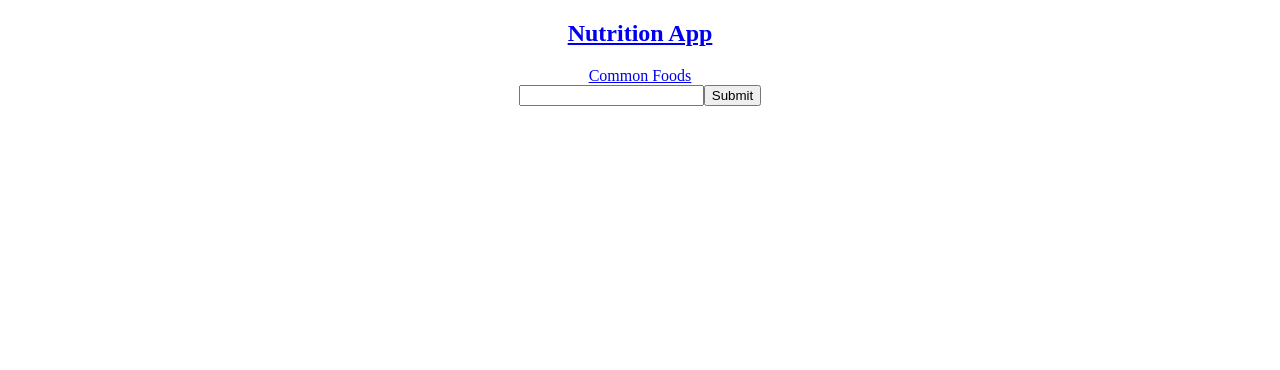
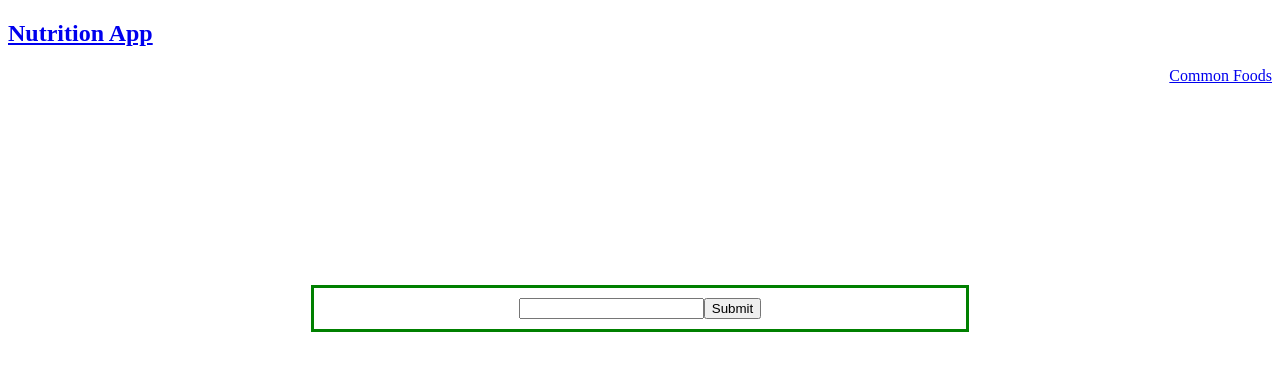
Before and after one commit to ashtin23/Nutrition, a React (Create React App) app in the folder nutrition-app/: page / in a window 1280 px wide. Shown: the top 370 px of the page. Built offline with nearby package versions, Linux system fonts and the light colour scheme.

Commit message:
new components added

```diff
--- a/nutrition-app/src/components/App/App.js
+++ b/nutrition-app/src/components/App/App.js
@@ -1,20 +1,21 @@
-import React from 'react';
+import React, { Component } from "react";
+import Nav from "../Nav/Nav";
+import Home from "../Home/Home";
 import './App.css';
-import Nav from "../Nav/Nav";
 
 
-function App() {
+class App extends Component {
+
+  render() {
   return (
     <div className="App">
       <Nav />
       <div className="body">
-        <form>
-          <input type="text"></input>
-          <button type="submit">Submit</button>
-        </form>
+        <Home />
       </div>
     </div>
   );
 }
+}
 
 export default App;
--- /dev/null
+++ b/nutrition-app/src/components/Home/Home.css
@@ -0,0 +1,6 @@
+.search {
+    margin: 200px auto ;
+    width: 50%;
+    border: 3px solid green;
+    padding: 10px;
+  }
--- /dev/null
+++ b/nutrition-app/src/components/Home/Home.js
@@ -0,0 +1,19 @@
+import React, { Component } from "react";
+import "./Home.css";
+
+class Home extends Component {
+  render() {
+    console.log(this.props);
+
+    return (
+      <div>
+        <form className="search">
+          <input type="text"></input>
+          <button type="submit">Submit</button>
+        </form>
+      </div>
+    );
+  }
+}
+
+export default Home;
--- a/nutrition-app/src/components/Nav/Nav.css
+++ b/nutrition-app/src/components/Nav/Nav.css
@@ -0,0 +1,6 @@
+.right {
+    text-align: right
+}
+.left {
+    text-align: left
+}
--- a/nutrition-app/src/components/Nav/Nav.js
+++ b/nutrition-app/src/components/Nav/Nav.js
@@ -4,22 +4,19 @@ import "./Nav.css";
 
 class Nav extends Component {
   render() {
-        let navBarItems = [
-            <Link to='/foods' className="item" jey={1}>
-                Common Foods
-            </Link>
-        ];
-        return(
+    return (
       <div>
         <nav>
-                    <div className='nav'>
+          <div className="nav">
             <div className="left">
-                            <Link className='link' to='/'>
+              <Link className="link" to="/">
                 <h1>Nutrition App</h1>
               </Link>
             </div>
             <div className="right">
-                            {navBarItems}
+              <Link to="/foods" className="item" key={1}>
+                Common Foods
+              </Link>
             </div>
           </div>
         </nav>
```
Also changed, not shown: nutrition-app/src/components/List/List.js (added, +16 -0 lines), nutrition-app/src/components/List/List.css (added). Lines whose indentation alone changed are shown as unchanged.
